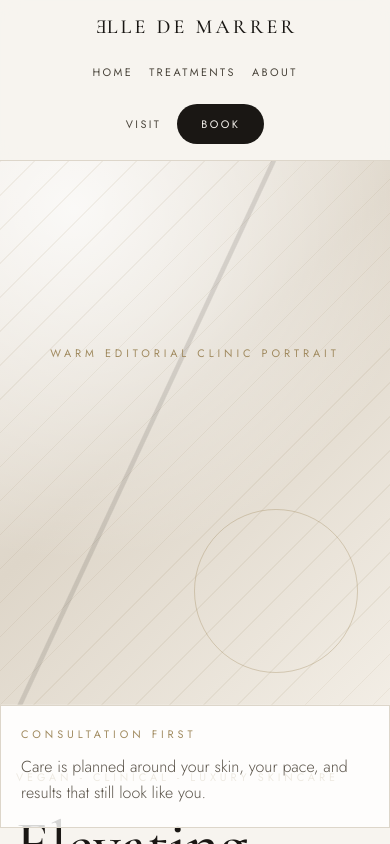
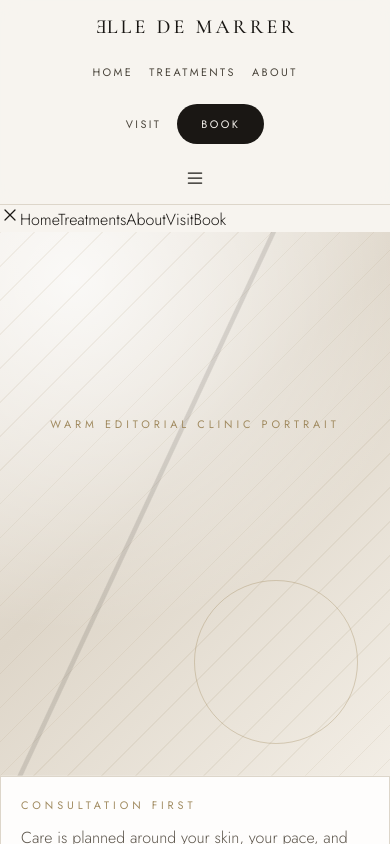
Before and after one commit to dorsp/eden-elle-clinic-web, a Next.js app: page / in a window 390 px wide. Shown: the top 844 px of the page. Built offline with nearby package versions, Linux system fonts and the light colour scheme.

Commit message:
feat: scroll-aware sticky header with mobile menu
Convert the header to a client component: hide on scroll-down and reveal
on scroll-up, add a scrolled state and active-page indicators, and a
full-screen mobile menu with a hamburger toggle and body scroll lock.

```diff
--- a/components/site-header.tsx
+++ b/components/site-header.tsx
@@ -1,4 +1,9 @@
+"use client";
+
 import Link from "next/link";
+import { usePathname } from "next/navigation";
+import { useEffect, useRef, useState } from "react";
+import { Menu, X } from "lucide-react";
 import { LogoWordmark } from "@/components/logo-wordmark";
 
 const primaryLinks = [
@@ -12,12 +17,59 @@ const secondaryLinks = [
   { href: "/contact", label: "Book", featured: true }
 ];
 
+const allLinks = [...primaryLinks, ...secondaryLinks];
+
+function isActive(pathname: string | null, href: string) {
+  if (href === "/") {
+    return pathname === "/";
+  }
+  return pathname === href || pathname?.startsWith(`${href}/`);
+}
+
 export function SiteHeader() {
+  const pathname = usePathname();
+  const [scrolled, setScrolled] = useState(false);
+  const [hidden, setHidden] = useState(false);
+  const [menuOpen, setMenuOpen] = useState(false);
+  const lastY = useRef(0);
+
+  useEffect(() => {
+    lastY.current = window.scrollY;
+
+    const onScroll = () => {
+      const y = window.scrollY;
+      setScrolled(y > 12);
+      // hide when scrolling down past the header, reveal on scroll up
+      if (y > 140 && y > lastY.current + 6) {
+        setHidden(true);
+      } else if (y < lastY.current - 6) {
+        setHidden(false);
+      }
+      lastY.current = y;
+    };
+
+    window.addEventListener("scroll", onScroll, { passive: true });
+    return () => window.removeEventListener("scroll", onScroll);
+  }, []);
+
+  // Close the mobile menu on navigation and lock scroll while it's open.
+  useEffect(() => {
+    setMenuOpen(false);
+  }, [pathname]);
+
+  useEffect(() => {
+    document.body.style.overflow = menuOpen ? "hidden" : "";
+    return () => {
+      document.body.style.overflow = "";
+    };
+  }, [menuOpen]);
+
   return (
-    <header className="site-header">
+    <>
+      <header className="site-header" data-scrolled={scrolled} data-hidden={hidden && !menuOpen}>
         <nav aria-label="Primary navigation" className="site-header__nav">
           {primaryLinks.map((link) => (
-          <Link href={link.href} key={link.href}>
+            <Link href={link.href} key={link.href} data-active={isActive(pathname, link.href)}>
               {link.label}
             </Link>
           ))}
@@ -29,11 +81,38 @@ export function SiteHeader() {
               className={link.featured ? "site-header__book" : undefined}
               href={link.href}
               key={link.href}
+              data-active={!link.featured ? isActive(pathname, link.href) : undefined}
             >
               {link.label}
             </Link>
           ))}
         </nav>
+        <button
+          className="site-header__toggle"
+          type="button"
+          aria-label="Open menu"
+          aria-expanded={menuOpen}
+          onClick={() => setMenuOpen(true)}
+        >
+          <Menu size={20} strokeWidth={1.5} />
+        </button>
       </header>
+
+      <div className="mobile-menu" data-open={menuOpen} role="dialog" aria-modal="true" aria-label="Menu">
+        <button
+          className="mobile-menu__close"
+          type="button"
+          aria-label="Close menu"
+          onClick={() => setMenuOpen(false)}
+        >
+          <X size={20} strokeWidth={1.5} />
+        </button>
+        {allLinks.map((link) => (
+          <Link href={link.href} key={link.href} onClick={() => setMenuOpen(false)}>
+            {link.label}
+          </Link>
+        ))}
+      </div>
+    </>
   );
 }
```
Lines whose indentation alone changed are shown as unchanged.
